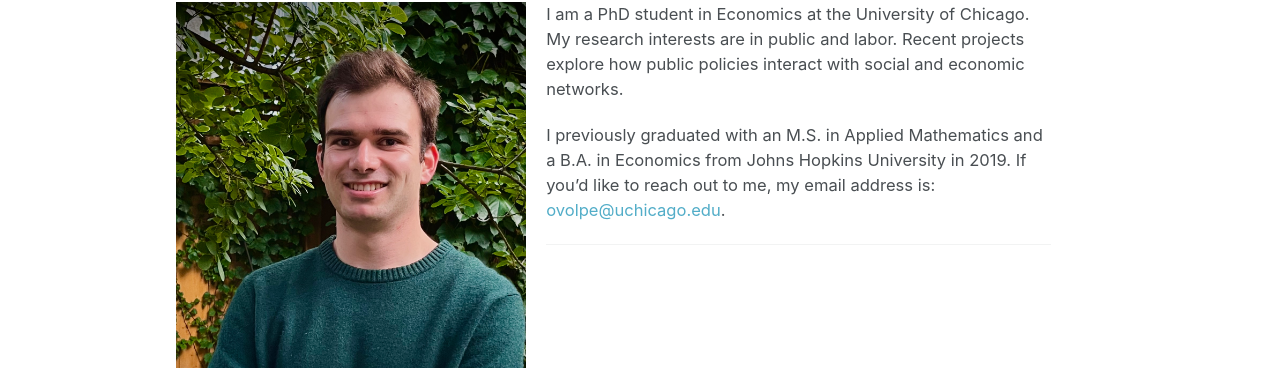
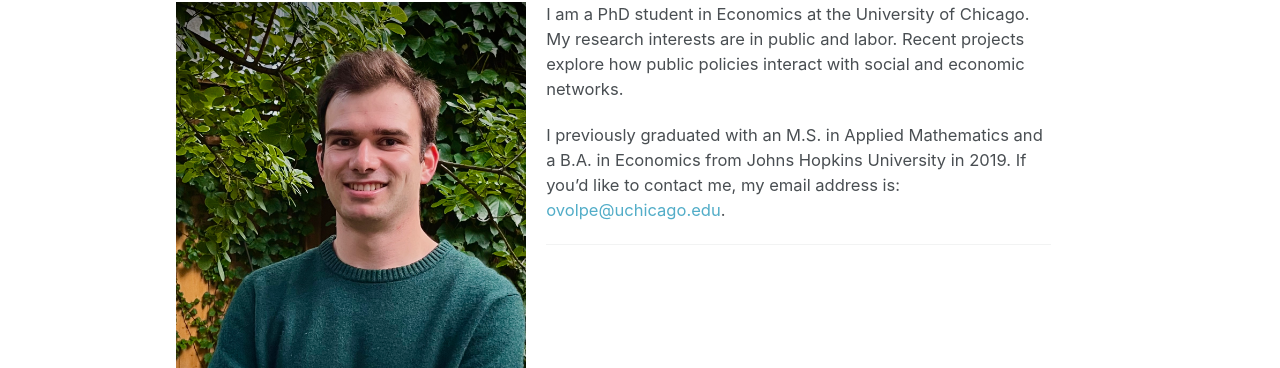
Before and after one commit to ovolpe/ovolpe.github.io, a Jekyll site: the page built from _pages/about.md, in a window 1280 px wide. Shown: the part 158-526 px from the top of the page. Built offline with Jekyll 4.4.1, drawn with Linux system fonts in a browser that asks for light colours.

Commit message:
Update about.md

```diff
--- a/_pages/about.md
+++ b/_pages/about.md
@@ -10,6 +10,6 @@ redirect_from:
 
 <img class="img-responsive" style="float: left; margin: 0px 20px 20px 0px;" src="/files/headshot.jpg" width="350">I am a PhD student in Economics at the University of Chicago. My research interests are in public and labor. Recent projects explore how public policies interact with social and economic networks.
 
-I previously graduated with an M.S. in Applied Mathematics and a B.A. in Economics from Johns Hopkins University in 2019. If you'd like to reach out to me, my email address is: <a href="mailto:ovolpe@uchicago.edu">ovolpe@uchicago.edu</a>.
+I previously graduated with an M.S. in Applied Mathematics and a B.A. in Economics from Johns Hopkins University in 2019. If you'd like to contact me, my email address is: <a href="mailto:ovolpe@uchicago.edu">ovolpe@uchicago.edu</a>.
 
 ---
```
